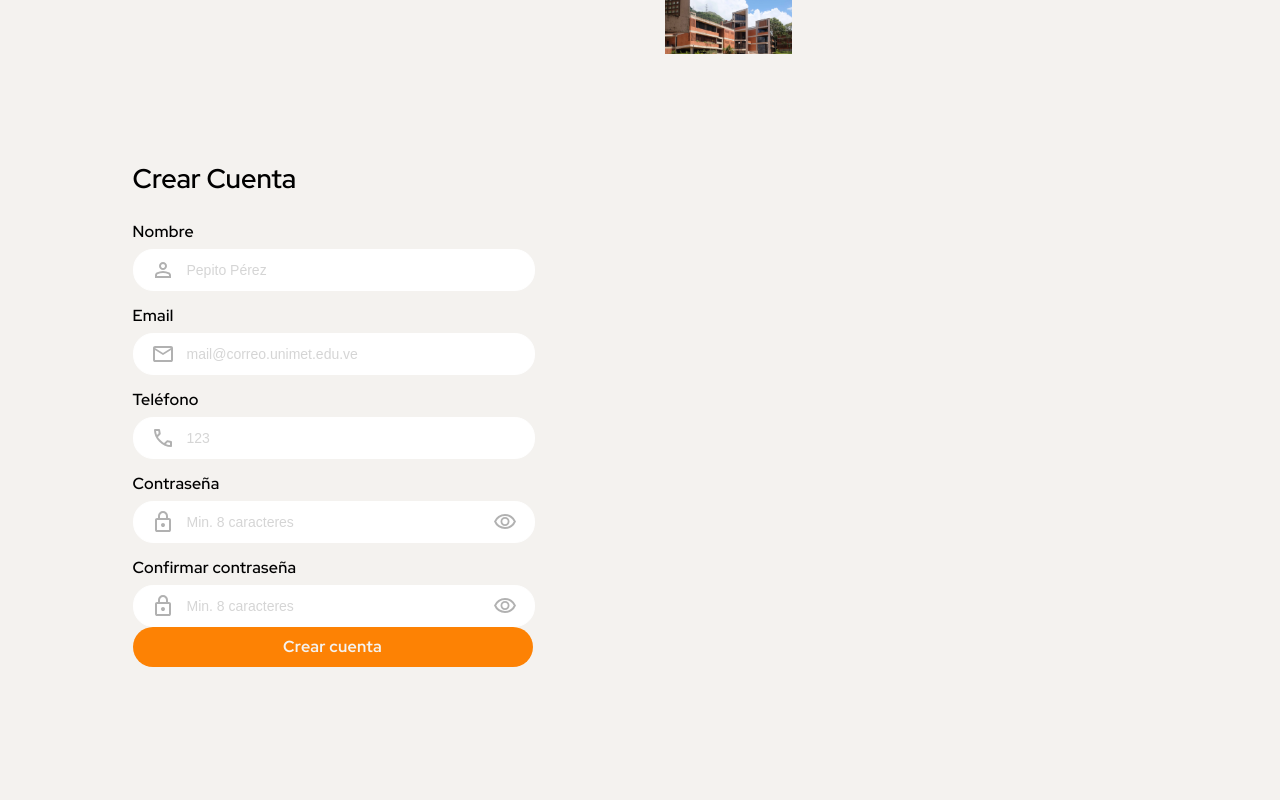
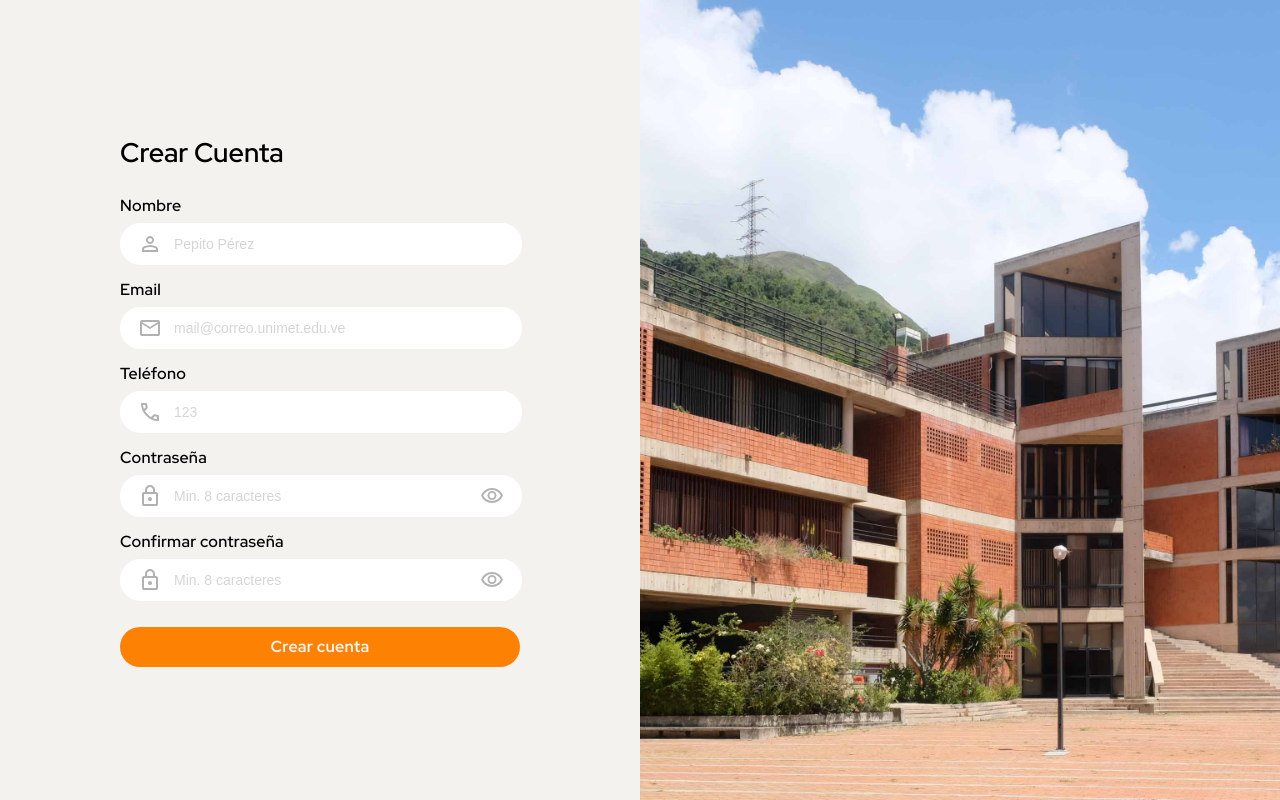
Before and after one commit to migue3210/testing, a React (Create React App) app: page /register in a window 1280 px wide. Built offline with nearby package versions, Linux system fonts and the light colour scheme.

Commit message:
add routes

```diff
--- a/src/landing/header/header.css
+++ b/src/landing/header/header.css
@@ -7,7 +7,7 @@
     justify-content: space-between;
 }
 
-img.university-image {
+img.logo {
     width: 127px;
     height: 54px;
     flex-shrink: 0;
--- a/src/landing/header/header.js
+++ b/src/landing/header/header.js
@@ -1,6 +1,7 @@
 import React from "react";
 import './header.css'
 import logo from '../../assets/unimetLogo.png'
+import { Link } from "react-router-dom";
 
 const items = [
     { title: "¿Quiénes somos?", link: "" },
@@ -10,16 +11,15 @@
 export default function Header() {
     return (
         <div className="Header">
-            <img src={logo} alt="university" className="university-image" />
+            <img src={logo} alt="Logo Unimet" className="logo" />
             <div className="navigation">
                 <ul className="nav">
                     {items.map(item =>
                         <li ><a className="nav-links" href={item.link}>{item.title}</a></li>
                     )}
                 </ul>
-
-                <button type="button" class="login">Ingresar</button>
-                <button type="button" class="create">Regístrate</button>
+                <Link to="/login"><button type="button" class="login">Ingresar</button></Link>
+                <Link to="/register"><button type="button" class="create">Regístrate</button></Link>
             </div>
         </div>
 
--- a/src/login/login.js
+++ b/src/login/login.js
@@ -1,8 +1,6 @@
 import React from "react";
 import './login.css'
-import {
-    Link
-} from "react-router-dom";
+import { Link } from "react-router-dom";
 import CustomInput from '../components/form/form'
 import email_icon from '../assets/email.svg';
 import lock_icon from '../assets/lock.svg';
--- a/src/register/register.css
+++ b/src/register/register.css
@@ -40,7 +40,6 @@
     margin: 21px 0px;
 }
 
-
 button.send {
     display: flex;
     width: 100%;
@@ -49,6 +48,7 @@
     border: none;
     border-radius: 20px;
     align-items: center;
+    margin: 26px 0px;
 
     justify-content: center;
     gap: 10px;
@@ -61,6 +61,7 @@
     font-weight: 700;
     line-height: 17px;
     letter-spacing: 0.25px;
+
 }
 
 .banner {
```
